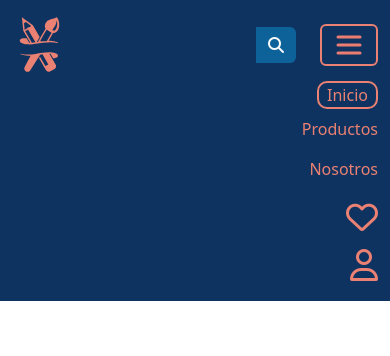
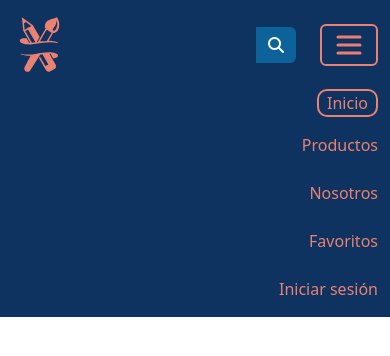
Before and after one commit to lucasecapdevila/matices, a plain HTML site: page index.html in a window 390 px wide. Both pictures are taken after a click on the button 349 px from the left and 44 px from the top of the page. Drawn offline with nearby package versions, Linux system fonts and the light colour scheme.

Commit message:
se ajustan iconos en tamaños responsive

```diff
--- a/css/styles.css
+++ b/css/styles.css
@@ -138,3 +138,11 @@ main {
     display: none;
   }
 }
+
+/* Borrar íconos en mobile y tablet y mostrar en desktop */
+@media screen and (max-width: 991px) {
+  i.fa-heart,
+  i.fa-user{
+    display: none;
+  }
+}
--- a/index.html
+++ b/index.html
@@ -53,23 +53,25 @@
             <span class="navbar-toggler-icon"></span>
           </button>
           <div class="collapse navbar-collapse text-center" id="navbarLibreriaMatices">
-            <ul class="navbar-nav me-auto mb-2 mb-lg-0">
-              <li class="nav-item ms-auto">
+            <ul class="navbar-nav me-auto my-2 mb-lg-0">
+              <li class="nav-item ms-auto mb-2">
                 <a class="nav-link tx-RosaMatices active" href="#">Inicio</a>
               </li>
-              <li class="nav-item ms-auto">
+              <li class="nav-item ms-auto mb-2">
                 <a class="nav-link tx-RosaMatices" href="#">Productos</a>
               </li>
-              <li class="nav-item ms-auto">
+              <li class="nav-item ms-auto mb-2">
                 <a class="nav-link tx-RosaMatices" href="#">Nosotros</a>
               </li>
             </ul>
-            <ul class="navbar-nav my-3 mb-lg-0">
+            <ul class="navbar-nav mb-2 mb-lg-0">
               <li class="nav-item ms-auto mb-4">
                 <i class="fa-regular fa-heart fa-2xl tx-RosaMatices"></i>
+                <p class="m-0 tx-RosaMatices">Favoritos</p>
               </li>
               <li class="nav-item ms-auto">
                 <i class="fa-regular fa-user fa-2xl tx-RosaMatices"></i>
+                <p class="m-0 tx-RosaMatices">Iniciar sesión</p>
               </li>
             </ul>
           </div>
```
